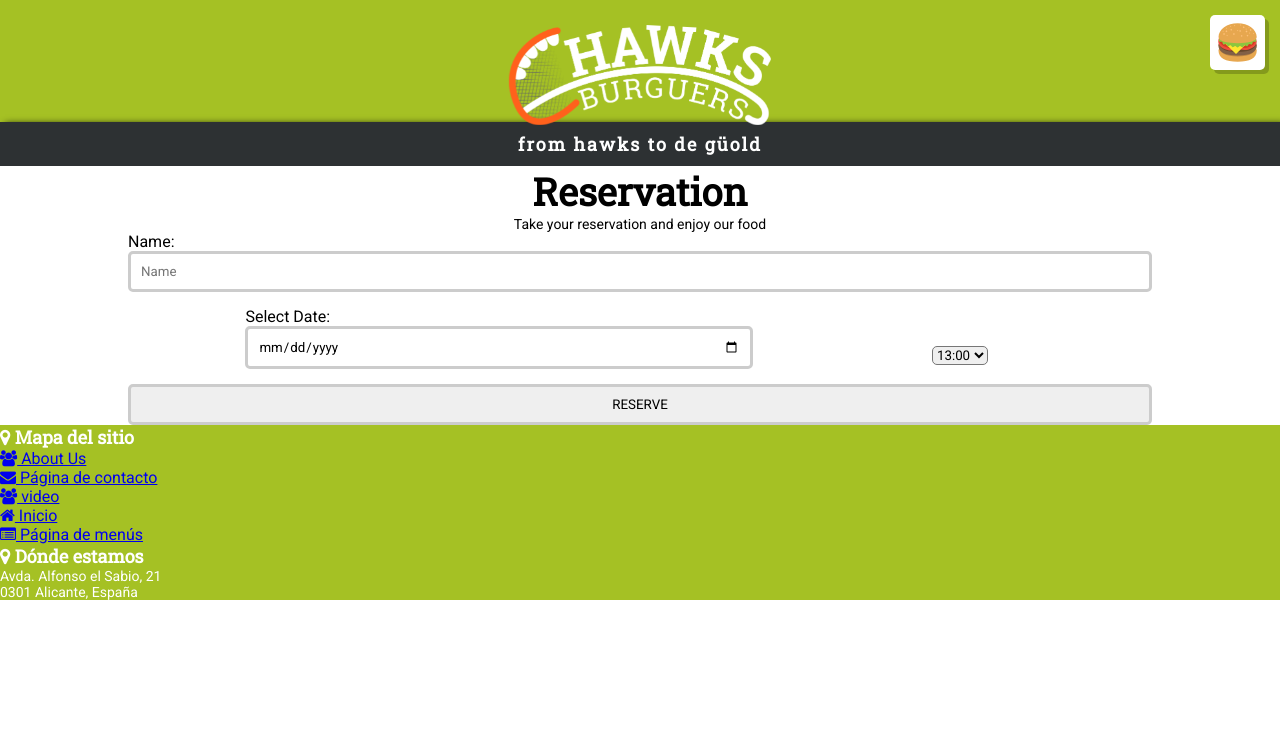
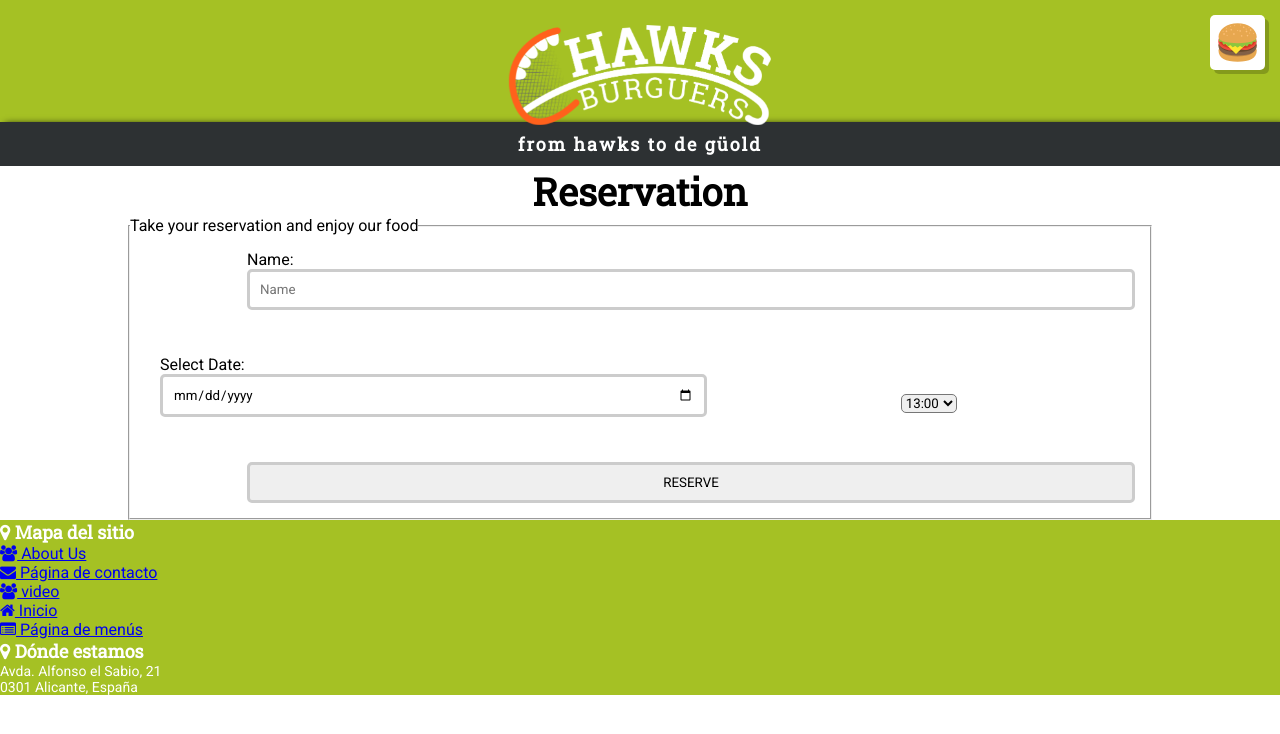
Before and after one commit to cArlitXs/HawksBurgers, a Jekyll site: the page built from reservas.html, in a window 1280 px wide. Shown: the top 734 px of the page. Built offline with Jekyll 4.4.1, drawn with Linux system fonts in a browser that asks for light colours.

Commit message:
reserva con fieldset

```diff
--- a/reservas.html
+++ b/reservas.html
@@ -6,19 +6,22 @@ permalink: /reservas
 
 <div class="container">
 	<h1 style="text-align: center;"> Reservation </h1>
-	<p style="text-align: center">Take your reservation and enjoy our food</p>
-	<div>
+	<fieldset>
+	<legend>Take your reservation and enjoy our food</legend>
+	<div class="row">
+		<div class="col-12">
 		<label>Name:</label>
 		<br>
 		<input type="text" size="" name="nombre" placeholder="Name">
+		</div>
 	</div>
-	<div class="row">
-		<div id="fecha" class="col-7">
+	<div class="row" style="padding: 15px;" >
+		<div id="fecha" class="col-7 col-s-7">
 			<label>Select Date:</label>
 			<input type="date" name="calendar">
 		</div>
 		<br><br>
-		<div class="col-5" style="text-align: center">
+		<div class="col-5 col-s-5" style="text-align: center">
 			<select style="border-radius: 5px">
 				<option>13:00</option>
 				<option>13:15</option>
@@ -48,7 +51,10 @@ permalink: /reservas
 			</select>
 		</div>
 	</div>
-	<div>
-		<input type="button" name="reservar" value="RESERVE">
+	<div class="row">
+		<div class="col-12">
+			<input type="button" name="reservar" value="RESERVE">
+		</div>
 	</div>
+	</fieldset>
 </div>
```
Also changed, not shown: resumencompra.html (+5 -5 lines).
